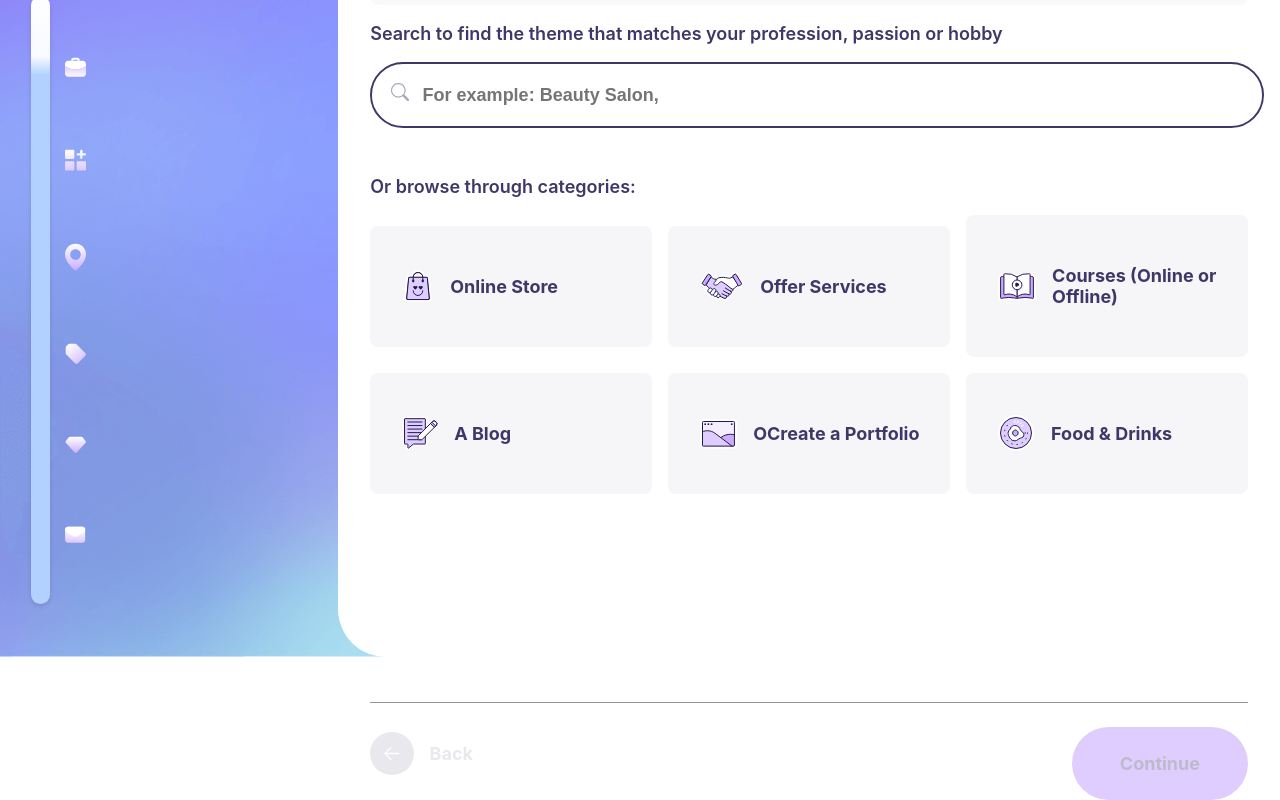
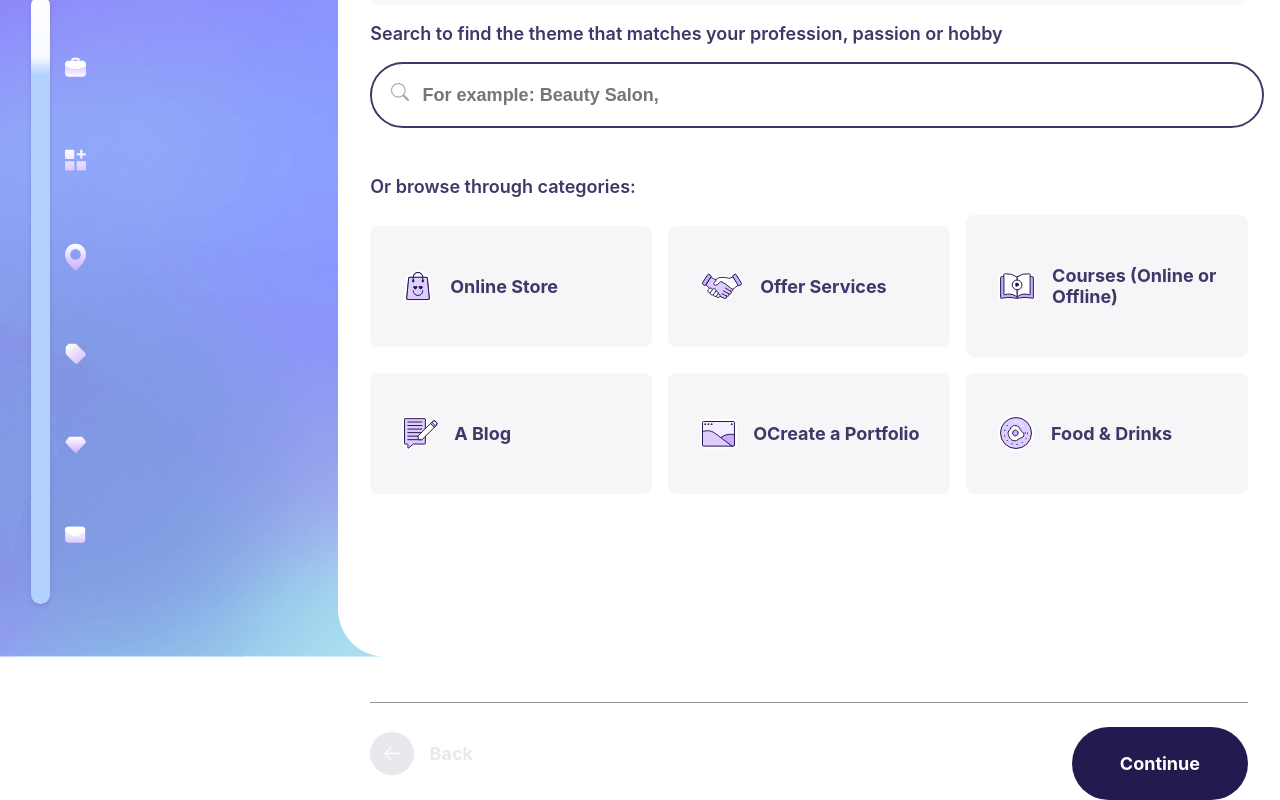
Before and after one commit to herbertcarnaubadesouza/inteligencia-artificial-front, a React (Create React App) app: page / in a window 1280 px wide. In both pictures the pointer is over the element "Continue". Shown: the part 147-947 px from the top of the page. Built offline with nearby package versions, Linux system fonts and the light colour scheme.

Commit message:
um hover novo

```diff
--- a/src/components/Home/RightSide/rightside.scss
+++ b/src/components/Home/RightSide/rightside.scss
@@ -92,11 +92,6 @@
   font-weight: 700;
 }
 
-.button-continue-text {
-  color: #BDBACA;
-  font-size: 18px;
-  font-weight: 700;
-}
 
 .button-continue {
   padding-left: 3rem;
@@ -108,8 +103,18 @@
 }
 
 .button-continue:hover {
-  background-color: #E0CDFF;
+  background-color: #231A50;
   cursor: pointer;
+
+  .button-continue-text {
+    color: #fff;
+  }
+}
+
+.button-continue-text {
+  color: #BDBACA;
+  font-size: 18px;
+  font-weight: 700;
 }
 
 .button-back {
@@ -117,8 +122,19 @@
   flex-direction: row;
   align-items: center;
   gap: 1rem;
+  margin-top: -1.3rem;
+}
+
+.button-back:hover {
   cursor: pointer;
-  margin-top: -1.3rem;
+
+  .button-back-icon {
+    background-color: #231A50;
+  }
+
+  .button-back-text {
+    color: #231A50;
+  }
 }
 
 .button-back-icon {
```
